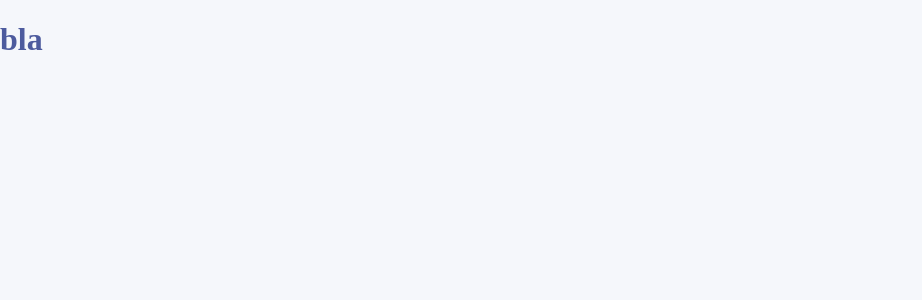
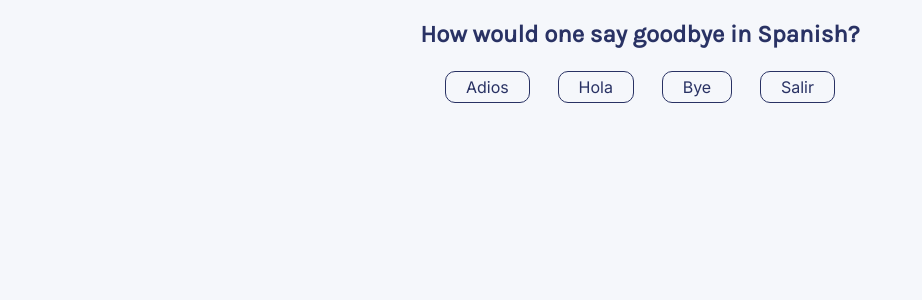
Before and after one commit to GintileDaugelaite/quizzical-app, a React (Create React App) app: page /quiz in a window 1280 px wide. Shown: the top 300 px of the page, without its empty margins (0-922 px from the left). Built offline with nearby package versions, Linux system fonts and the light colour scheme.

Commit message:
Add quiz component

```diff
--- a/src/App.scss
+++ b/src/App.scss
@@ -59,3 +59,43 @@ body {
 
   }
 }
+
+.quiz {
+
+  &__question {
+    color: #293264;
+    font-family: 'Karla', sans-serif;
+
+  }
+
+  &__answer-container {
+    padding: 0;
+    display: flex;
+    justify-content: space-evenly;
+  }
+
+  &__answer {
+    color: #293264;
+    font-family: 'Inter', sans-serif;
+    list-style-type: none;
+    display: inline-block;
+    margin: 3px;
+    border: 1px solid #293264;
+    padding: 5px 20px;
+    border-radius: 10px;
+    text-align: center;
+    cursor: pointer;
+  }
+
+  &__answer:hover {
+    background-color: #D6DBF5;
+    border: 1px solid #D6DBF5;
+  }
+}
+
+.quiz-page-container {
+  height: 500px;
+  display: flex;
+  flex-direction: column;
+  align-items: center;
+}
--- /dev/null
+++ b/src/components/Quiz.jsx
@@ -0,0 +1,17 @@
+import React from "react";
+
+const Quiz = () => {
+  return (
+    <div className="quiz">
+      <h2 className="quiz__question">How would one say goodbye in Spanish?</h2>
+      <ul className="quiz__answer-container">
+        <li className="quiz__answer">Adios</li>
+        <li className="quiz__answer">Hola</li>
+        <li className="quiz__answer">Bye</li>
+        <li className="quiz__answer">Salir</li>
+      </ul>
+    </div>
+  );
+};
+
+export default Quiz;
--- a/src/components/QuizPage.jsx
+++ b/src/components/QuizPage.jsx
@@ -1,7 +1,12 @@
 import React from "react";
+import Quiz from "./Quiz";
 
 const QuizPage = () => {
-  return <h1>bla</h1>;
+  return(
+    <section className="quiz-page-container">
+    <Quiz />
+    </section>
+  )
 };
 
 export default QuizPage;
```
